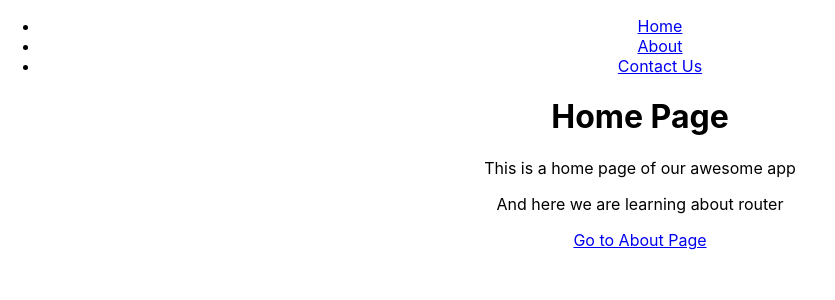
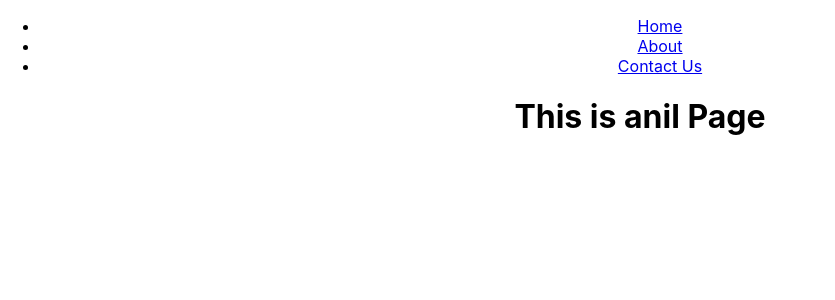
Before and after one commit to Ahmer-Siddiqui/React-Router-Dom6, a React (Create React App) app: page /user/anil in a window 1280 px wide. Before the commit this address led to /. Shown: the top 300 px of the page, without its empty margins (0-835 px from the left). Built offline with nearby package versions, Linux system fonts and the light colour scheme.

Commit message:
dynamic Routing with params

```diff
--- a/src/App.js
+++ b/src/App.js
@@ -4,6 +4,8 @@ import Page404 from './components/Page404';
 import Home from './components/Home'
 import About from './components/About'
 import Navbar from './components/Navbar';
+import User from './components/User';
+
 
 function App() {
   return (
@@ -12,6 +14,7 @@ function App() {
       <Routes>
         <Route path='/' element={<Home />}/>
         <Route path='/about' element={<About />}/>
+        <Route path='/user/:name' element={<User />}/>
         <Route path='*' element={<Navigate to="/" />}/>
       </Routes>
     </div>
--- a/src/components/About.js
+++ b/src/components/About.js
@@ -8,6 +8,12 @@ const About = () => {
       <p>This is a About page of our awesome app</p>
       <p>And here we are learning about router</p>
       <Link to="/">Go to Home Page</Link>
+      <li>
+        <Link to="/user/anil">Anil</Link>
+      </li>
+      <li>
+        <Link to="/user/peter">Peter</Link>
+      </li>
     </div>
   );
 };
--- a/src/components/Navbar.js
+++ b/src/components/Navbar.js
@@ -1,13 +1,16 @@
 import React from 'react'
 import { Link } from 'react-router-dom';
 
+
 const Navbar = () => {
+
   return (
     <div>
         <ul>
             <li><Link to="/">Home</Link></li>
             <li><Link to="/about">About</Link></li>
             <li><Link to="/contact">Contact Us</Link></li>
+
         </ul>
 
 
--- /dev/null
+++ b/src/components/User.js
@@ -0,0 +1,15 @@
+import React from 'react'
+import { useParams } from 'react-router-dom'
+
+const User = () => {
+    const params = useParams();
+    console.log(params);
+    const { name } = params;
+  return (
+    <div>
+      <h1>This is {name} Page</h1>
+    </div>
+  )
+}
+
+export default User
```
